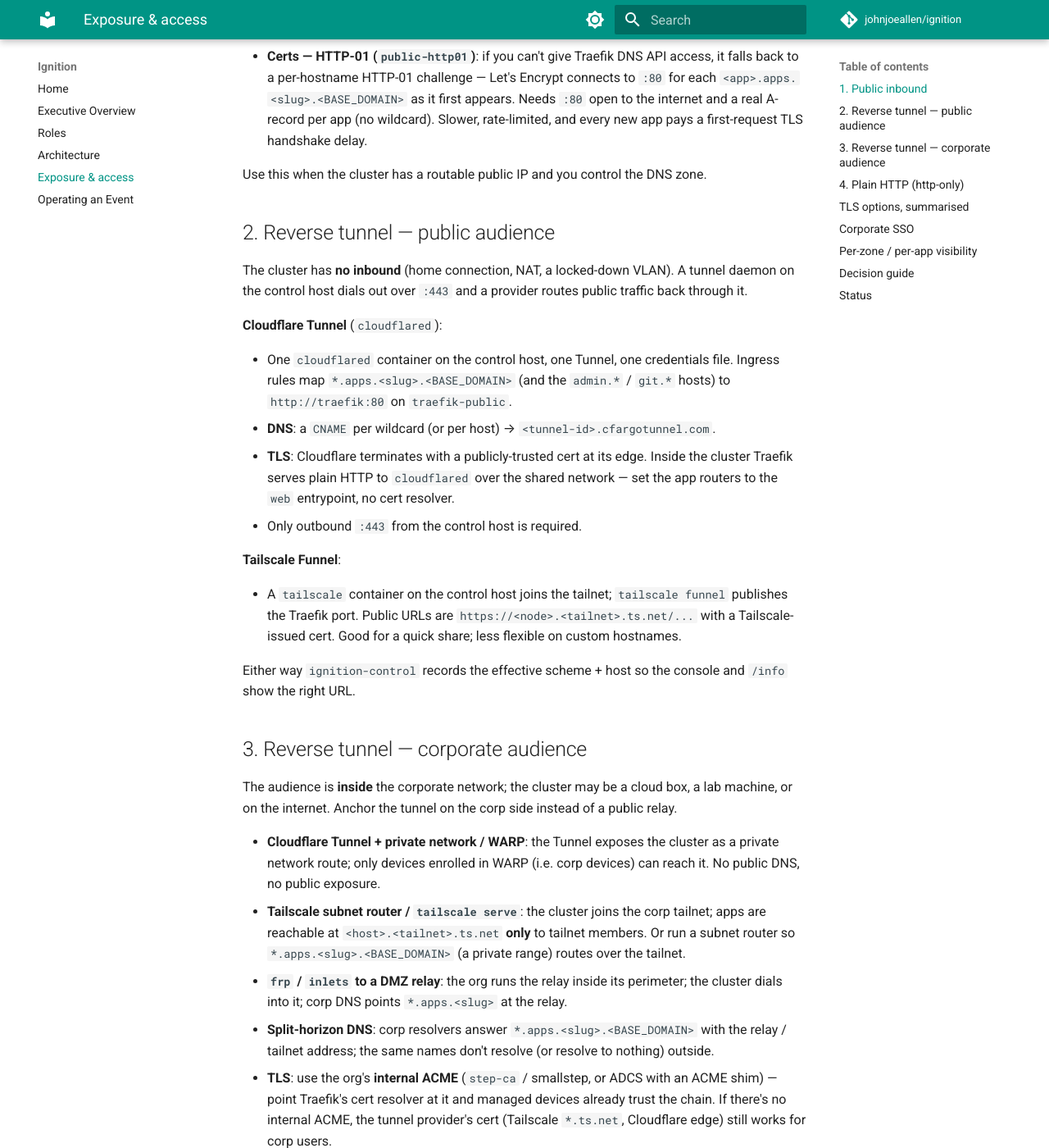
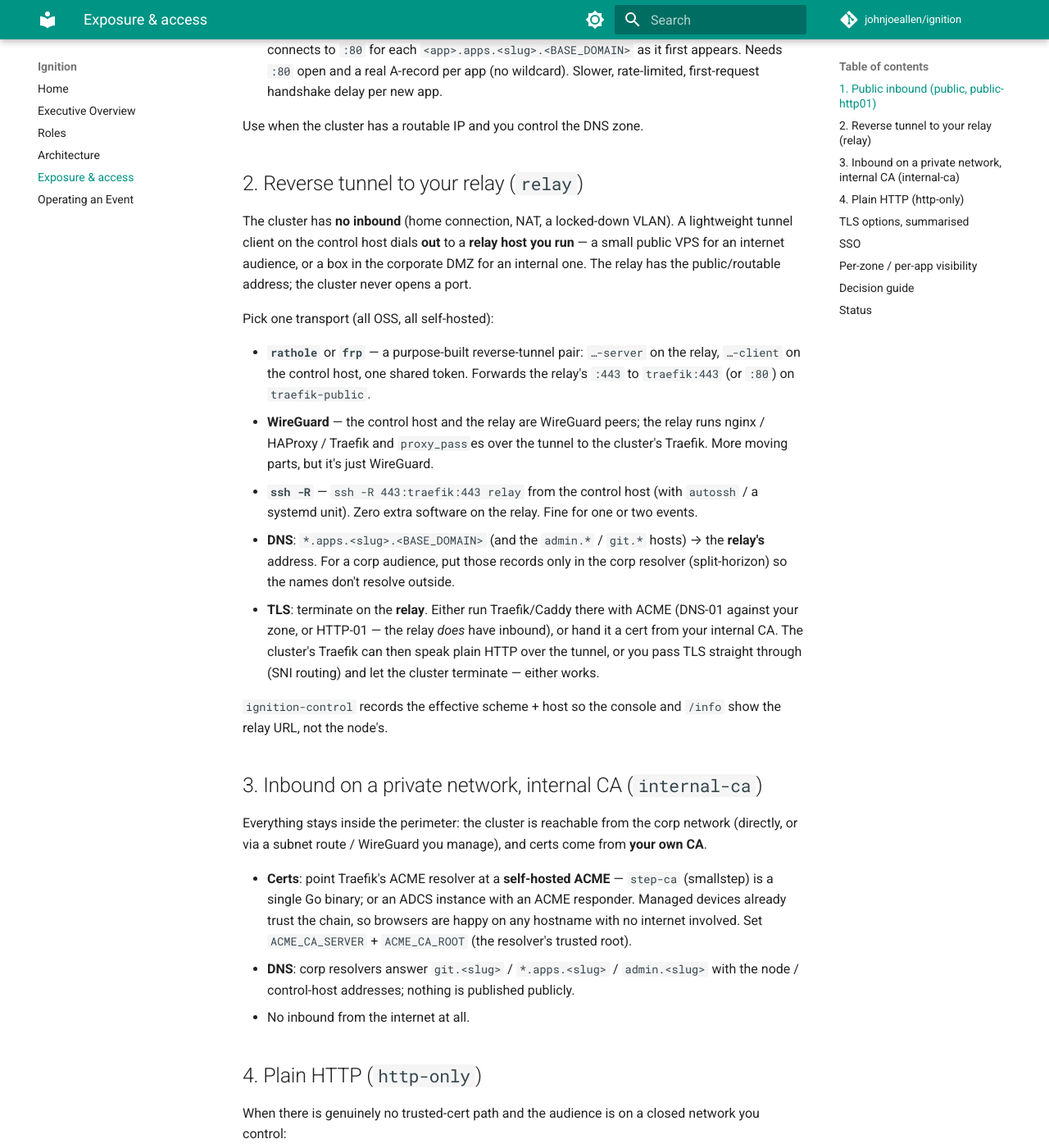
Before and after one commit to johnjoeallen/ignition, an MkDocs documentation site: the page built from docs/exposure.md, in a window 1280 px wide and 1400 px high, scrolled down 1311 px. Shown: the whole window at 82% size. Built offline with MkDocs 1.6.1 and Material for MkDocs 9.7.7, drawn with Linux system fonts in a browser that asks for light colours; comment, search, counter and statistics services are not loaded; some of the changed text lies outside the part shown.

Commit message:
Exposure design: self-hosted only, drop Cloudflare / Tailscale / hosted tunnels
docs/exposure.md reworked around infrastructure the operator runs:

- reverse tunnel (`relay` profile) = rathole / frp / ssh -R / WireGuard to a
  relay host the operator owns (a VPS for internet, a DMZ box for corp), TLS
  terminated on the relay; split-horizon DNS for the corp case
- `internal-ca` profile — inbound on a private network, certs from a
  self-hosted step-ca (or corp ADCS+ACME)
- profiles: public / public-http01 / relay / internal-ca / http-only, + an
  sso layer (oauth2-proxy / Authelia against Keycloak or corp LDAP/OIDC)
- ACME CA is configurable (ACME_CA_SERVER) so step-ca replaces Let's Encrypt

traefik-core-compose.yml: ACME_DNS_PROVIDER required (no vendor default),
credentials via acme.env (env_file), ACME_CA_SERVER for a self-hosted CA;
dropped the CF_DNS_API_TOKEN default. README / operating-an-event updated;
acme.env gitignored. CLAUDE.md task 4 rewritten.

Co-Authored-By: Claude Sonnet 5 <noreply@anthropic.com>
Claude-Session: https://claude.ai/code/session_01GEgvkxp9vBPD5rwkWEt4vM

```diff
--- a/docs/exposure.md
+++ b/docs/exposure.md
@@ -1,146 +1,141 @@
 # Exposure & access
 
-The default — public inbound on the node, wildcard certs from Let's Encrypt via
+The default — direct inbound on the node, wildcard certs from an ACME CA via
 the DNS-01 challenge — is one option among several. A cluster picks an
 **exposure profile** at install, and individual zones or apps can narrow it.
+
+**No third-party services.** Everything here is self-hosted: a relay host *you*
+run, WireGuard, your own ACME / PKI, your own identity provider. No Cloudflare,
+Tailscale, ngrok, or any hosted tunnel.
 
 Three independent knobs:
 
 1. **Reachability** — how a request gets to the node: direct **inbound**, or an
-   outbound **reverse tunnel** (no inbound ports).
-2. **TLS** — a publicly-trusted cert, a corporate internal-CA cert, or (last
-   resort) plain HTTP.
-3. **Authorization** — open to anyone who can reach it, or gated by **corporate
-   SSO**, or reachable only over a private network (the tunnel *is* the boundary).
+   outbound **reverse tunnel** to a relay host you control (no inbound ports on
+   the cluster).
+2. **TLS** — a publicly-trusted cert from an ACME CA, a cert from your own
+   internal CA, or (last resort) plain HTTP.
+3. **Authorization** — open to anyone who can reach it, gated by **SSO** against
+   your identity provider, or reachable only over a private network (the tunnel
+   *is* the boundary).
 
 | Profile | Reachability | TLS | Typical audience |
 |---|---|---|---|
-| `public` (default) | inbound `:80/:443` on the node | Let's Encrypt (DNS-01 wildcard) | the internet |
-| `public-http01` | inbound `:80/:443`, no DNS API | Let's Encrypt (HTTP-01, per host) | the internet |
-| `cloudflare-tunnel` | outbound only | Cloudflare edge cert | the internet, or corp via WARP |
-| `tailscale` | outbound only (WireGuard) | `*.ts.net` cert (Funnel) or tailnet-only | tailnet members, or public via Funnel |
-| `frp` / `inlets` | outbound to a relay you run | whatever the relay terminates | wherever the relay lives |
-| `corp-ca` | inbound, reachable only from the corp network | your internal ACME / CA | corp devices |
+| `public` (default) | inbound `:80/:443` on the node | ACME DNS-01 wildcard | the internet |
+| `public-http01` | inbound `:80/:443`, no DNS API | ACME HTTP-01, per host | the internet |
+| `relay` | outbound tunnel to your relay host | ACME on the relay, or your internal CA | wherever the relay lives — a VPS (internet) or a DMZ box (corp) |
+| `internal-ca` | inbound, private network only | your internal CA / ACME | corp devices |
 | `http-only` | inbound | none | closed demo network only |
 
-SSO (`corp-sso`) is layered on **any** of the above.
+The `sso` layer is added on top of **any** of these.
 
 ---
 
-## 1. Public inbound
+## 1. Public inbound (`public`, `public-http01`)
 
-The node's Traefik owns `:80` / `:443`. Requests arrive directly.
+The node's Traefik owns `:80` / `:443`; requests arrive directly.
 
 - **DNS**: `git.<slug>` / `*.apps.<slug>` A-records → the node running the zone;
   `admin.<slug>` and `admin.<BASE_DOMAIN>` → the control host.
-- **Certs — DNS-01 wildcard (preferred)**: Traefik answers the ACME challenge
-  by writing a TXT record through the DNS provider's API, so it can obtain
-  `*.<slug>.<BASE_DOMAIN>` + `*.apps.<slug>.<BASE_DOMAIN>` without any inbound
-  reachability during issuance. This is what `traefik-core-compose.yml` does
-  today (`CF_DNS_API_TOKEN` etc.).
-- **Certs — HTTP-01 (`public-http01`)**: if you can't give Traefik DNS API
-  access, it falls back to a per-hostname HTTP-01 challenge — Let's Encrypt
-  connects to `:80` for each `<app>.apps.<slug>.<BASE_DOMAIN>` as it first
-  appears. Needs `:80` open to the internet and a real A-record per app (no
-  wildcard). Slower, rate-limited, and every new app pays a first-request TLS
-  handshake delay.
+- **Certs — DNS-01 wildcard (`public`, preferred)**: Traefik answers the ACME
+  challenge by writing a TXT record through the DNS provider's API, so it gets
+  `*.<slug>.<BASE_DOMAIN>` + `*.apps.<slug>.<BASE_DOMAIN>` with **zero inbound
+  reachability during issuance**. The ACME CA can be Let's Encrypt or your own
+  ACME endpoint (`step-ca`) — set `ACME_CA_SERVER`. This is what
+  `traefik-core-compose.yml` does today.
+- **Certs — HTTP-01 (`public-http01`)**: no DNS API → per-hostname HTTP-01. The
+  CA connects to `:80` for each `<app>.apps.<slug>.<BASE_DOMAIN>` as it first
+  appears. Needs `:80` open and a real A-record per app (no wildcard). Slower,
+  rate-limited, first-request handshake delay per new app.
 
-Use this when the cluster has a routable public IP and you control the DNS zone.
+Use when the cluster has a routable IP and you control the DNS zone.
 
-## 2. Reverse tunnel — public audience
+## 2. Reverse tunnel to your relay (`relay`)
 
 The cluster has **no inbound** (home connection, NAT, a locked-down VLAN). A
-tunnel daemon on the control host dials out over `:443` and a provider routes
-public traffic back through it.
+lightweight tunnel client on the control host dials **out** to a **relay host
+you run** — a small public VPS for an internet audience, or a box in the
+corporate DMZ for an internal one. The relay has the public/routable address;
+the cluster never opens a port.
 
-**Cloudflare Tunnel** (`cloudflared`):
+Pick one transport (all OSS, all self-hosted):
 
-- One `cloudflared` container on the control host, one Tunnel, one credentials
-  file. Ingress rules map `*.apps.<slug>.<BASE_DOMAIN>` (and the `admin.*` /
-  `git.*` hosts) to `http://traefik:80` on `traefik-public`.
-- **DNS**: a `CNAME` per wildcard (or per host) → `<tunnel-id>.cfargotunnel.com`.
-- **TLS**: Cloudflare terminates with a publicly-trusted cert at its edge.
-  Inside the cluster Traefik serves plain HTTP to `cloudflared` over the shared
-  network — set the app routers to the `web` entrypoint, no cert resolver.
-- Only outbound `:443` from the control host is required.
+- **`rathole`** or **`frp`** — a purpose-built reverse-tunnel pair: `…-server`
+  on the relay, `…-client` on the control host, one shared token. Forwards the
+  relay's `:443` to `traefik:443` (or `:80`) on `traefik-public`.
+- **WireGuard** — the control host and the relay are WireGuard peers; the relay
+  runs nginx / HAProxy / Traefik and `proxy_pass`es over the tunnel to the
+  cluster's Traefik. More moving parts, but it's just WireGuard.
+- **`ssh -R`** — `ssh -R 443:traefik:443 relay` from the control host (with
+  `autossh` / a systemd unit). Zero extra software on the relay. Fine for one
+  or two events.
 
-**Tailscale Funnel**:
+- **DNS**: `*.apps.<slug>.<BASE_DOMAIN>` (and the `admin.*` / `git.*` hosts) →
+  the **relay's** address. For a corp audience, put those records only in the
+  corp resolver (split-horizon) so the names don't resolve outside.
+- **TLS**: terminate on the **relay**. Either run Traefik/Caddy there with ACME
+  (DNS-01 against your zone, or HTTP-01 — the relay *does* have inbound), or
+  hand it a cert from your internal CA. The cluster's Traefik can then speak
+  plain HTTP over the tunnel, or you pass TLS straight through (SNI routing) and
+  let the cluster terminate — either works.
 
-- A `tailscale` container on the control host joins the tailnet; `tailscale
-  funnel` publishes the Traefik port. Public URLs are `https://<node>.<tailnet>.ts.net/...`
-  with a Tailscale-issued cert. Good for a quick share; less flexible on custom
-  hostnames.
+`ignition-control` records the effective scheme + host so the console and
+`/info` show the relay URL, not the node's.
 
-Either way `ignition-control` records the effective scheme + host so the console
-and `/info` show the right URL.
+## 3. Inbound on a private network, internal CA (`internal-ca`)
 
-## 3. Reverse tunnel — corporate audience
+Everything stays inside the perimeter: the cluster is reachable from the corp
+network (directly, or via a subnet route / WireGuard you manage), and certs
+come from **your own CA**.
 
-The audience is **inside** the corporate network; the cluster may be a cloud
-box, a lab machine, or on the internet. Anchor the tunnel on the corp side
-instead of a public relay.
-
-- **Cloudflare Tunnel + private network / WARP**: the Tunnel exposes the
-  cluster as a private network route; only devices enrolled in WARP (i.e. corp
-  devices) can reach it. No public DNS, no public exposure.
-- **Tailscale subnet router / `tailscale serve`**: the cluster joins the corp
-  tailnet; apps are reachable at `<host>.<tailnet>.ts.net` **only** to tailnet
-  members. Or run a subnet router so `*.apps.<slug>.<BASE_DOMAIN>` (a private
-  range) routes over the tailnet.
-- **`frp` / `inlets` to a DMZ relay**: the org runs the relay inside its
-  perimeter; the cluster dials into it; corp DNS points `*.apps.<slug>` at the
-  relay.
-- **Split-horizon DNS**: corp resolvers answer `*.apps.<slug>.<BASE_DOMAIN>`
-  with the relay / tailnet address; the same names don't resolve (or resolve to
-  nothing) outside.
-- **TLS**: use the org's **internal ACME** (`step-ca` / smallstep, or ADCS with
-  an ACME shim) — point Traefik's cert resolver at it and managed devices
-  already trust the chain. If there's no internal ACME, the tunnel provider's
-  cert (Tailscale `*.ts.net`, Cloudflare edge) still works for corp users.
+- **Certs**: point Traefik's ACME resolver at a **self-hosted ACME** —
+  `step-ca` (smallstep) is a single Go binary; or an ADCS instance with an ACME
+  responder. Managed devices already trust the chain, so browsers are happy on
+  any hostname with no internet involved. Set `ACME_CA_SERVER` +
+  `ACME_CA_ROOT` (the resolver's trusted root).
+- **DNS**: corp resolvers answer `git.<slug>` / `*.apps.<slug>` /
+  `admin.<slug>` with the node / control-host addresses; nothing is published
+  publicly.
+- No inbound from the internet at all.
 
 ## 4. Plain HTTP (`http-only`)
 
-When there is genuinely no way to get a trusted cert and the audience is on a
-closed network you control:
+When there is genuinely no trusted-cert path and the audience is on a closed
+network you control:
 
-- Traefik serves the `web` entrypoint only; no HTTPS redirect, no cert
+- Traefik serves the `web` entrypoint only — no HTTPS redirect, no cert
   resolver.
-- `ignition-control` marks every app URL `http://…` in the console and on the
-  `/info` page, and refuses to enable SSO (an unauthenticated redirect over
+- `ignition-control` marks every app URL `http://…` in the console and on
+  `/info`, and **refuses to enable `sso`** (an unauthenticated redirect over
   plain HTTP leaks the session).
-- Never use this for anything carrying credentials or judging feedback.
+- Never for anything carrying credentials or judging feedback.
 
 ## TLS options, summarised
 
 | Option | Needs | Gives |
 |---|---|---|
-| **DNS-01 wildcard** | DNS-provider API token | one `*.<slug>` + `*.apps.<slug>` cert per zone, issued with zero inbound |
-| **HTTP-01 per host** | `:80` reachable from the internet, an A-record per app | a cert per app, on first request |
-| **Tunnel-terminated** | a tunnel (Cloudflare / Tailscale) | a trusted cert at the provider edge; cluster speaks plain HTTP internally |
-| **Corp internal ACME** | `step-ca` / smallstep (or ADCS+ACME) reachable from the node | trusted-on-managed-devices certs, any hostname, no internet |
+| **ACME DNS-01 wildcard** | DNS-provider API token + an ACME CA (public or your own) | one `*.<slug>` + `*.apps.<slug>` cert per zone, issued with zero inbound |
+| **ACME HTTP-01 per host** | `:80` reachable by the CA, an A-record per app | a cert per app, on first request |
+| **Internal ACME (`step-ca`)** | one self-hosted binary reachable from the node | trusted-on-managed-devices certs, any hostname, no internet |
+| **Terminate on the relay** | Traefik/Caddy + ACME (or an internal-CA cert) on the relay host | trusted cert at the relay; cluster speaks plain HTTP or passes TLS through |
 | **none** | — | plain HTTP only |
 
-## Corporate SSO
+## SSO
 
 Independent of reachability. An identity proxy sits in front of the app
-routers; unauthenticated requests bounce to the corp IdP.
+routers; unauthenticated requests bounce to your IdP.
 
-- **Traefik `forwardAuth` middleware → `oauth2-proxy`** (or **Authelia** /
-  **Pomerium**), configured with the org's **OIDC** provider (Entra ID, Okta,
-  Google Workspace, Keycloak).
+- **Traefik `forwardAuth` middleware → `oauth2-proxy`**, or **Authelia**
+  (self-contained: OIDC/LDAP, 2FA, access-control rules), configured against
+  **your** OIDC provider — **Keycloak** (self-hosted), or an existing corp
+  Entra ID / Okta / LDAP.
 - The proxy runs as a **core service** on `traefik-public` (one per node, or one
-  on the control host reached over the shared network). Its cookie domain is
+  on the control host reached over the shared network). Cookie domain
   `.<BASE_DOMAIN>` so a session covers every zone's apps.
-- **Allow-list** by email domain (`@corp.com`) or IdP group — e.g. only the
+- **Allow-list** by email domain (`@corp.com`) or IdP group — e.g. only a
   `hackathon-judges` group can open the apps.
-- Applied per **zone** or per **app** (see below): the router gets the
-  `forward-auth@file` middleware, or not.
+- Applied per **zone** or per **app** (see below).
 - Not available under `http-only`.
-
-A common shape: `cloudflare-tunnel` **and** `corp-sso` — no inbound, a trusted
-cert, and only signed-in corp users can see anything. Cloudflare Access can
-also do the SSO layer itself (skip `oauth2-proxy`) if you're already on
-Cloudflare.
 
 ## Per-zone / per-app visibility
 
@@ -148,25 +143,26 @@ The deploy payload and the zone console carry a `visibility`:
 
 | `visibility` | Router entrypoint | Middleware | Reachable by |
 |---|---|---|---|
-| `public` | as per the cluster profile | none | anyone who can reach the node/tunnel |
-| `corp` | same | `forward-auth` (SSO) | signed-in, allow-listed corp users |
+| `public` | as per the cluster profile | none | anyone who can reach the node/relay |
+| `corp` | same | `forward-auth` (SSO) | signed-in, allow-listed users |
 | `private` | same | `ip-allowlist` or none | only over the tunnel / private network |
 
 `ignition-control` renders the app-compose Traefik labels from
 `cluster-profile × visibility`: the entrypoint (`websecure` vs `web`), the cert
-resolver (`le-dns` / `le-http` / `corp` / none), and whether the
+resolver (`le-dns` / `le-http` / `internal` / none), and whether the
 `forward-auth` middleware is attached.
 
 ## Decision guide
 
-- **Public IP + you control DNS** → `public` (DNS-01 wildcard).
+- **Public IP + you control DNS** → `public` (DNS-01 wildcard). ACME CA = Let's
+  Encrypt, or your own if you'd rather not use a public CA.
 - **Public IP, no DNS API** → `public-http01`.
-- **No inbound, audience is the internet** → `cloudflare-tunnel` (or
-  `tailscale` Funnel for a quick one-off).
-- **No inbound, audience is corporate** → `cloudflare-tunnel` + WARP, or
-  `tailscale` on the corp tailnet; certs from an internal ACME if you have one.
-- **Everything must stay inside the perimeter** → `corp-ca` + `corp-sso`, or a
-  tunnel to a DMZ relay.
+- **No inbound, internet audience** → `relay` on a small public VPS you run,
+  TLS terminated there.
+- **No inbound, corporate audience** → `relay` on a DMZ box, split-horizon DNS,
+  certs from your internal CA (or ACME on the relay).
+- **Reachable from the corp network already, must stay internal** →
+  `internal-ca` (`step-ca`) + `sso`.
 - **Truly nothing works** → `http-only`, closed network, no SSO.
 
 ## Status
```
Also changed, not shown: CLAUDE.md (+11 -8 lines), README.md (+2 -1 lines), docs/operating-an-event.md (+9 -5 lines), 2 other files.
